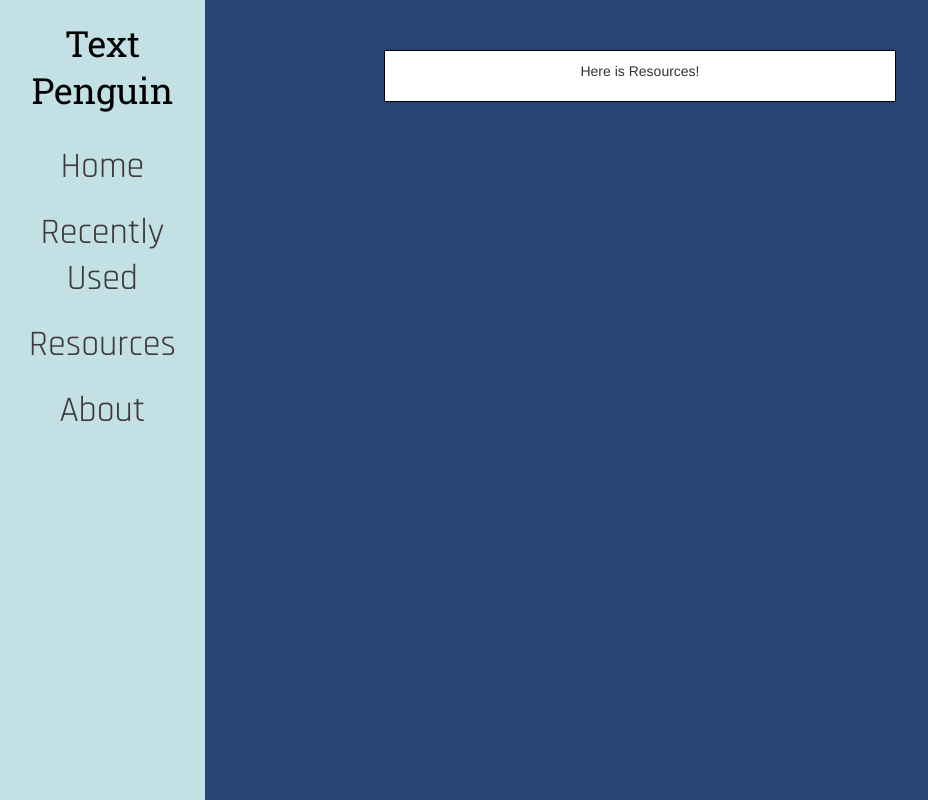
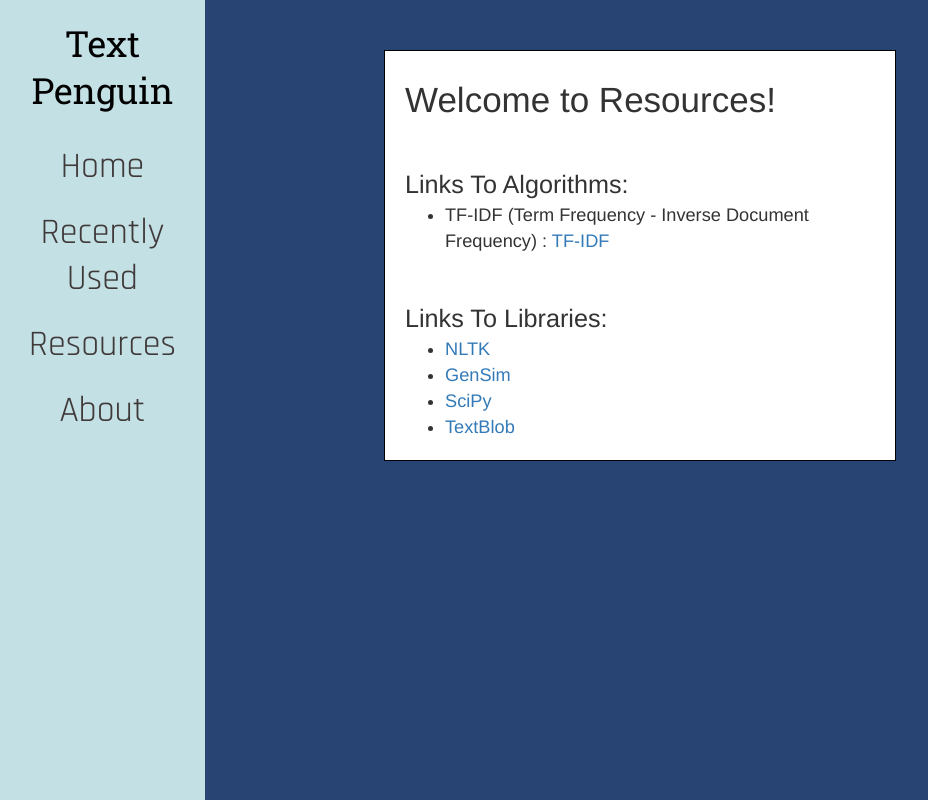
Before and after one commit to SCCapstone/ClubPenguinFanPage, a Django app: template Main/templates/resources.html in a window 1280 px wide. Shown: the whole page, without its empty margins (0-928 px from the left). Run offline with Django 3.2, Linux system fonts and the light colour scheme; the template is opened without the code that fills it, so the values that code supplies are empty; some libraries are stand-ins or nearby versions.

Commit message:
added resources page

```diff
--- a/Main/templates/resources.html
+++ b/Main/templates/resources.html
@@ -9,8 +9,52 @@
 {% endblock %}
 
 {% block content %}
+
+	<style>
+		#placeholder {
+			text-align: left;
+		}
+
+		h2 {
+			font-size: 250%;
+		}
+
+		p1 {
+			font-size: 180%;
+			font-style: bold;
+		}
+
+		p2 {
+			font-size: 130%;
+		}
+
+		p3 {
+			font-size: 130%;
+		}
+	</style>
+
+
 	<div id="placeholder">
-		<p>Here is Resources!</p>
+		<h2>Welcome to Resources!</h2>
+
+
+		<p1><br>Links To Algorithms: </p1>
+
+		<ul>
+			<p2><li>TF-IDF (Term Frequency - Inverse Document Frequency) :
+				<a href="http://www.tfidf.com/">TF-IDF</a></p2></ul></li>
+		</ul>
+
+		<p1><br>Links To Libraries: </p1>
+
+		<p3>
+		<ul>
+			<li><a href="https://github.com/nltk/nltk/blob/develop/LICENSE.txt">NLTK</a></li>
+			<li><a href="https://radimrehurek.com/gensim/about.html">GenSim</a></li>
+			<li><a href="https://www.scipy.org/scipylib/license.html">SciPy</a></li>
+			<li><a href="https://github.com/sloria/TextBlob/blob/dev/LICENSE">TextBlob</a></li>
+		</ul>
+		</p3>
 	</div>
 	{% if user.is_authenticated %}
 
```
